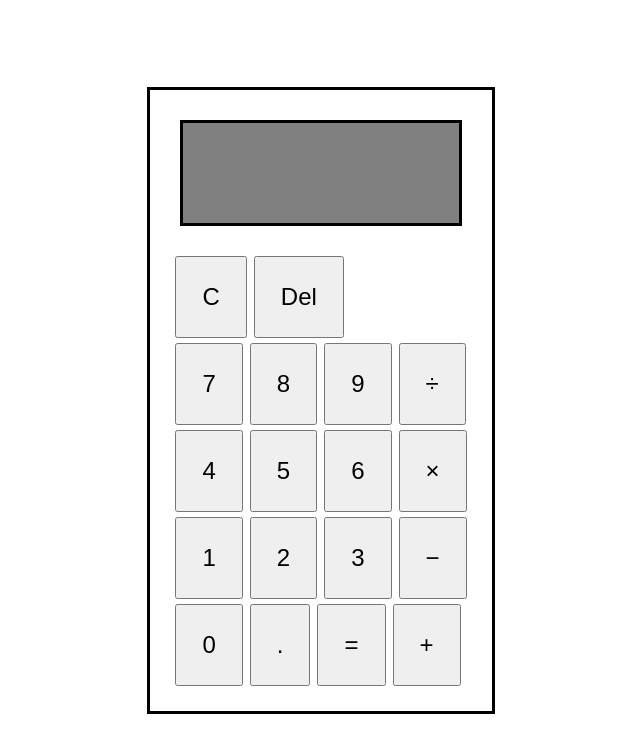
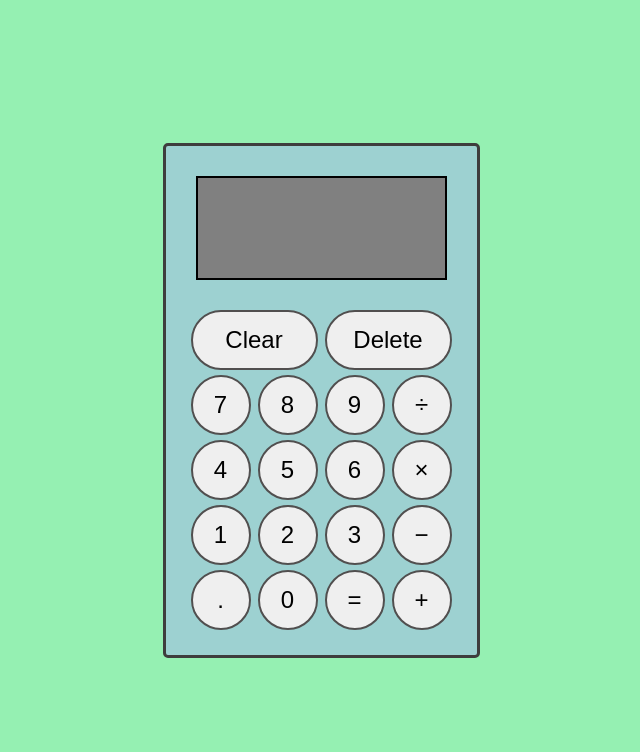
Before and after one commit to SantiagoCuevas/Calculator, a plain HTML site: page index.html in a window 1280 px wide. Shown: the whole page, without its empty margins (319-959 px from the left). Drawn offline with Linux system fonts and the light colour scheme.

Commit message:
Change UI.

```diff
--- a/index.html
+++ b/index.html
@@ -8,38 +8,37 @@
   </head>
   <body>
     <div id="calculator">
-      <div id="display">
-        <!-- <h2 class="top">2 + 4 =</h2> -->
-        <h2 class="bottom"></h2>
+      <div id="display-window">
+        <h2 class="text-display"></h2>
       </div>
-      <div id="buttons">
-        <div class="top button-rows">
-          <button class="clear">C</button>
-          <button class="delete">Del</button>
+      <div id="buttons-container">
+        <div class="top-buttons button-rows">
+          <button class="clear top-btn">Clear</button>
+          <button class="delete top-btn">Delete</button>
         </div>
-        <div class="top-row button-rows">
-          <button class="num 7">7</button>
-          <button class="num 8">8</button>
-          <button class="num 9">9</button>
-          <button class="op">÷</button>
+        <div class="button-rows">
+          <button class="num num-pad">7</button>
+          <button class="num num-pad">8</button>
+          <button class="num num-pad">9</button>
+          <button class="op num-pad">÷</button>
         </div>
-        <div class="mid-top-row button-rows">
-          <button class="num">4</button>
-          <button class="num">5</button>
-          <button class="num">6</button>
-          <button class="op">×</button>
+        <div class="button-rows">
+          <button class="num num-pad">4</button>
+          <button class="num num-pad">5</button>
+          <button class="num num-pad">6</button>
+          <button class="op num-pad">×</button>
         </div>
-        <div class="mid-bottom-row button-rows">
-          <button class="num">1</button>
-          <button class="num">2</button>
-          <button class="num">3</button>
-          <button class="op">−</button>
+        <div class="button-rows">
+          <button class="num num-pad">1</button>
+          <button class="num num-pad">2</button>
+          <button class="num num-pad">3</button>
+          <button class="op num-pad">−</button>
         </div>
-        <div class="bottom-row button-rows">
-          <button class="num">0</button>
-          <button class="point">.</button>
-          <button class="equals">=</button>
-          <button class="op">+</button>
+        <div class="button-rows">
+          <button class="point num-pad">.</button>
+          <button class="num num-pad">0</button>
+          <button class="equals num-pad">=</button>
+          <button class="op num-pad">+</button>
         </div>
       </div>
     </div>
--- a/scripts.js
+++ b/scripts.js
@@ -4,7 +4,7 @@ const numBtns = document.querySelectorAll(".num");
 const opBtns = document.querySelectorAll(".op");
 const pointBtn = document.querySelector(".point");
 const equalBtn = document.querySelector(".equals");
-const calcDisplay = document.querySelector(".bottom");
+const calcDisplay = document.querySelector(".text-display");
 
 let firstNum = "";
 let secondNum = "";
--- a/styles.css
+++ b/styles.css
@@ -5,30 +5,32 @@ body {
   display: flex;
   justify-content: center;
   align-items: center;
+  font-family: "Roboto", sans-serif;
+  background-color: rgb(149, 240, 178);
 }
 
 #calculator {
-  border: solid black;
+  border: 3px solid rgb(62, 61, 61);
+  border-radius: 5px;
   display: flex;
   flex-direction: column;
+  background-color: rgb(157, 209, 209);
 }
 
-#display {
-  border: 3px solid black;
+#display-window {
+  border: 2px solid black;
   background-color: gray;
   margin: 30px;
   height: 100px;
 }
-/* .top {
-  font-size: 20px;
-} */
-.bottom {
+
+.text-display {
   font-size: 35px;
   text-align: end;
   padding: 15px;
 }
 
-#buttons {
+#buttons-container {
   display: flex;
   flex-direction: column;
   margin: 0px 25px 25px 25px;
@@ -40,8 +42,18 @@ body {
   gap: 7px;
 }
 
-button {
-  display: flex;
-  padding: 25px;
+.num-pad {
+  height: 60px;
+  width: 60px;
   font-size: 24px;
+  border-radius: 100px;
+  border: 2px solid rgb(81, 79, 79);
 }
+
+.top-btn {
+  height: 60px;
+  width: 127px;
+  font-size: 24px;
+  border-radius: 100px;
+  border: 2px solid rgb(81, 79, 79);
+}
```
